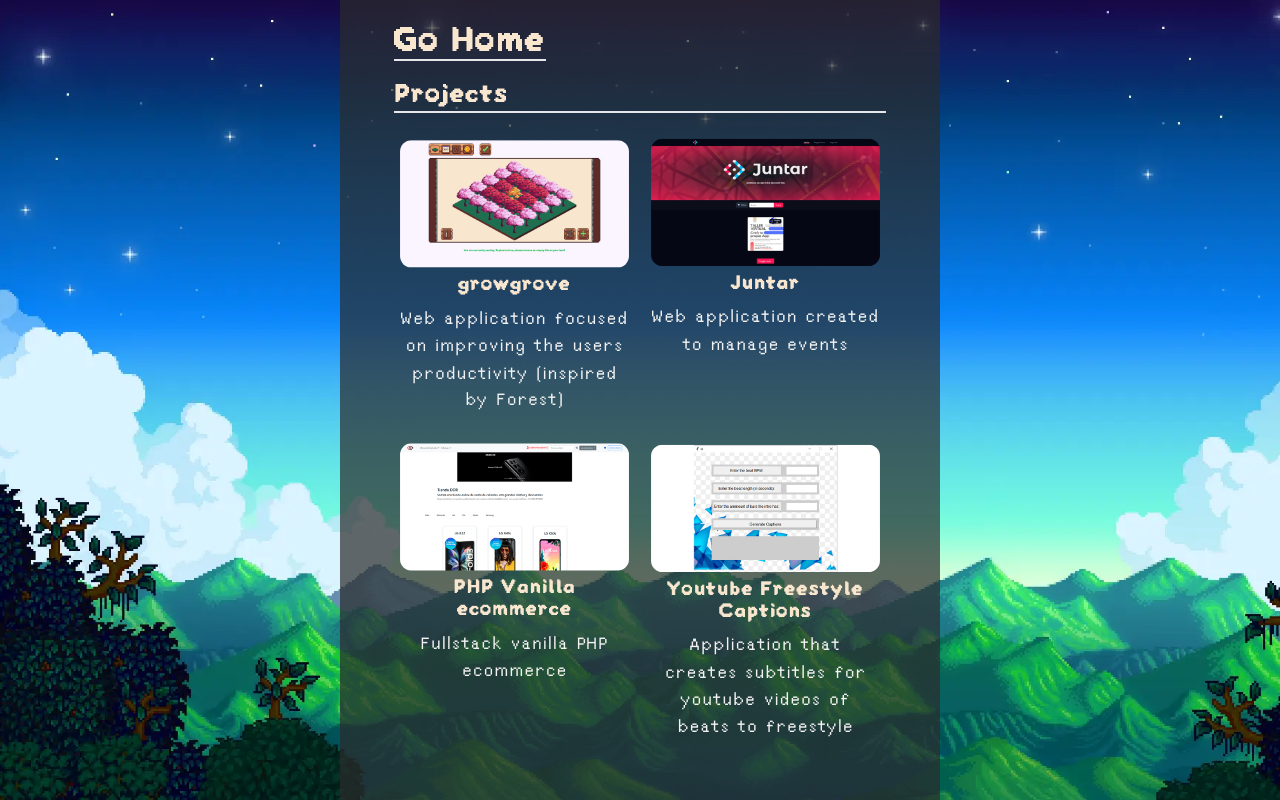
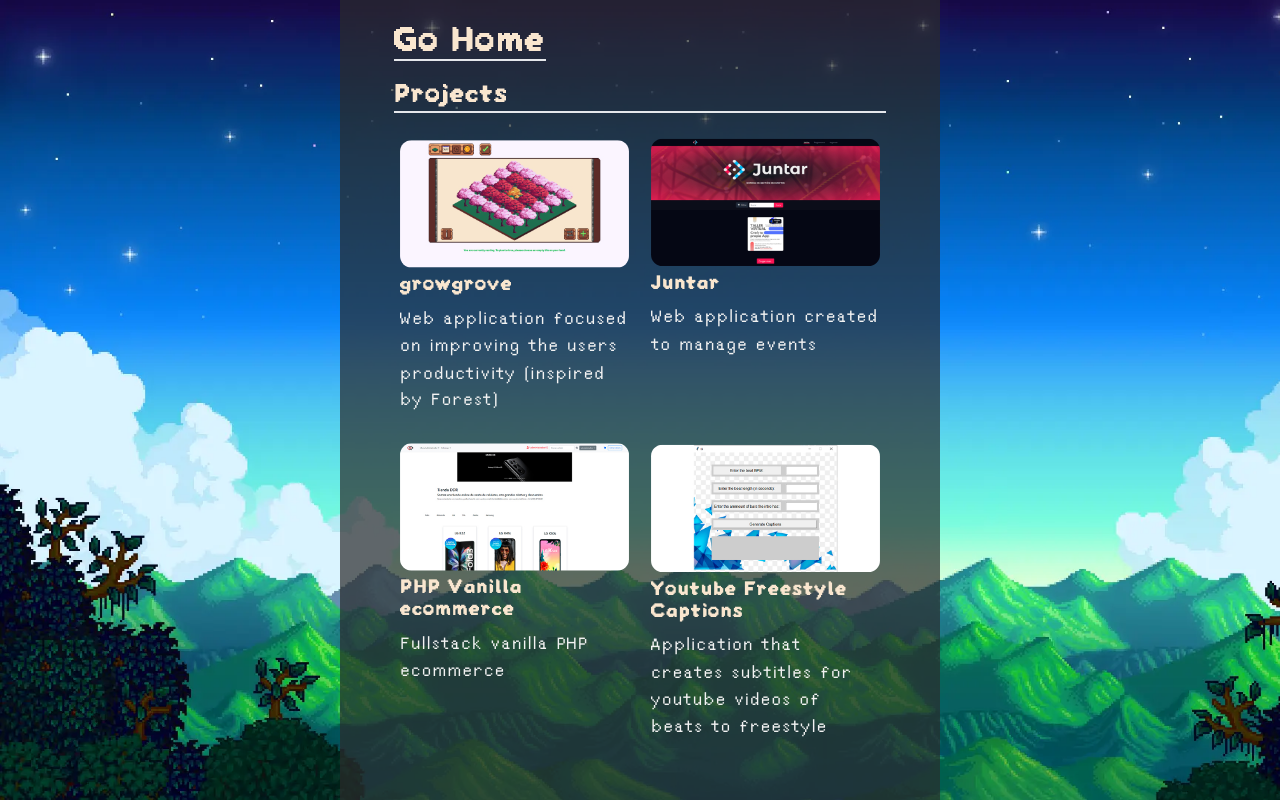
Before and after one commit to diazAimar/nextjs-portfolio, a Next.js app: page /projects in a window 1280 px wide. Built offline with nearby package versions, Linux system fonts and the light colour scheme.

Commit message:
✨ Style (text-left)

```diff
--- a/pages/projects/index.js
+++ b/pages/projects/index.js
@@ -22,7 +22,7 @@
       <Box className="mt-5">
         <Heading variant="h3">Projects</Heading>
       </Box>
-      <Box className="flex flex-wrap items-start justify-between text-center gap-2 relative">
+      <Box className="flex flex-wrap items-start justify-between text-left gap-2 relative">
         {projects.map((project) => {
           return <ProjectCard key={project.id} project={project} />;
         })}
```
